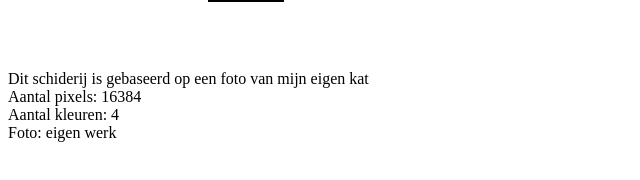
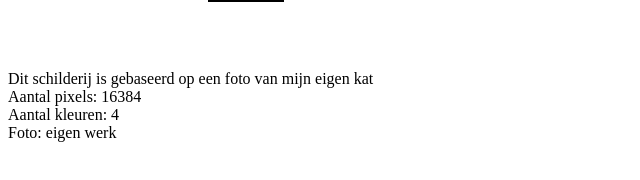
Before and after one commit to reviiii/art, a plain HTML site: page kat.html in a window 1280 px wide. Shown: the part 466-646 px from the top of the page, 0-640 px from the left. Drawn offline with Linux system fonts and the light colour scheme.

Commit message:
Update kat.html

```diff
--- a/kat.html
+++ b/kat.html
@@ -11,7 +11,7 @@ img {
 </head>
 <body>
 <!-- <img src="kat_original.png"> --> <img src="kat.png" width="512">
-<p>Dit schiderij is gebaseerd op een foto van mijn eigen kat<br>
+<p>Dit schilderij is gebaseerd op een foto van mijn eigen kat<br>
 Aantal pixels: 16384<br>
 Aantal kleuren: 4<br>
 Foto: eigen werk</p>
```
